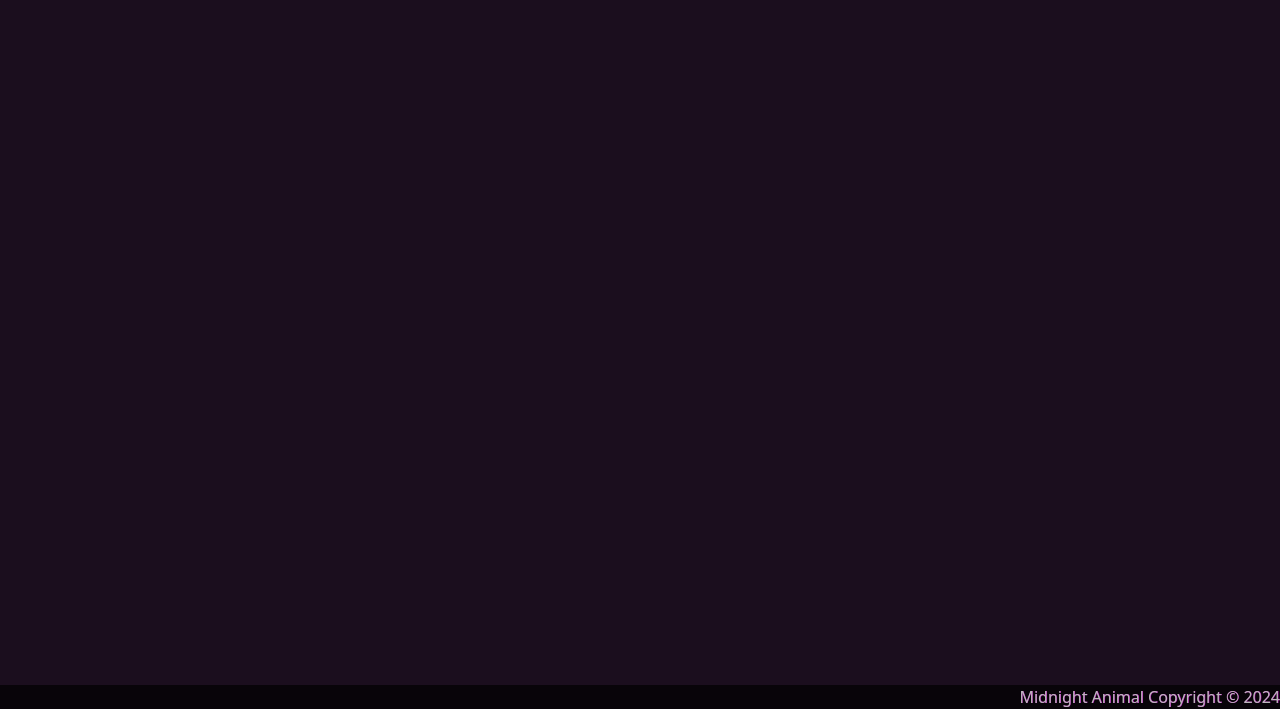
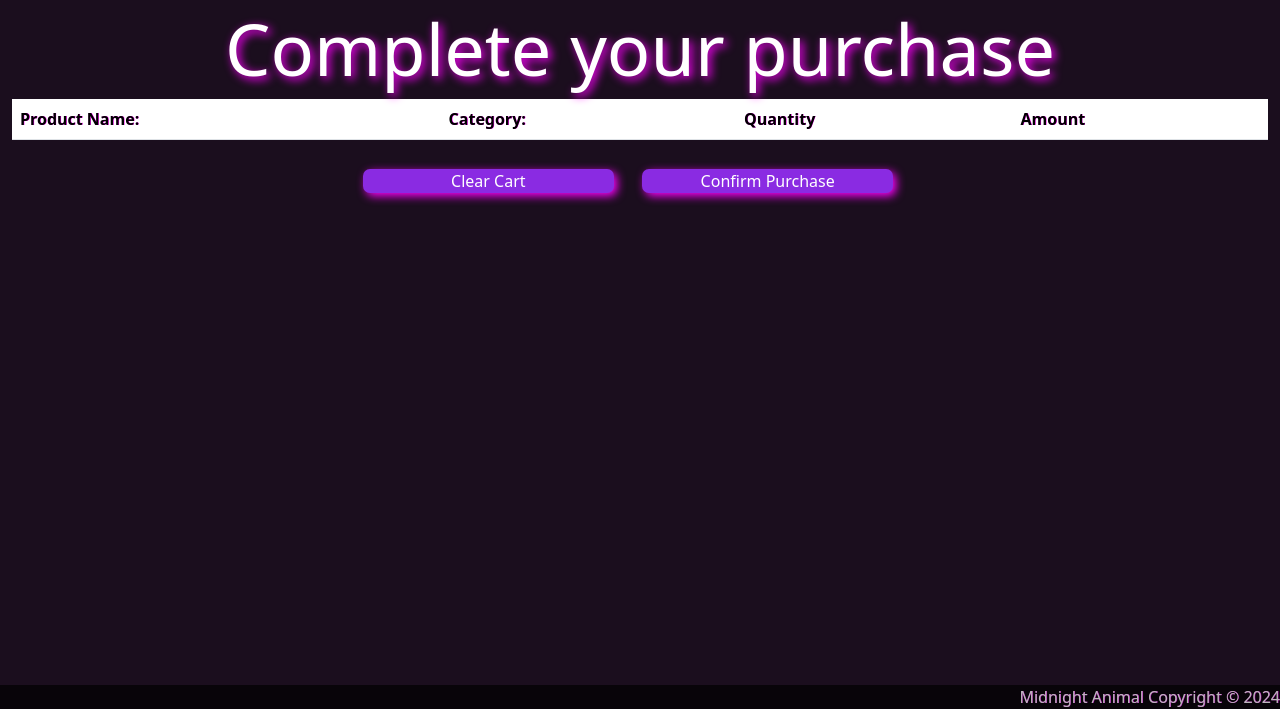
Before and after one commit to RichtersHotline/Midnight-Animal, a plain HTML site: page HTMLFolder/checkout.html in a window 1280 px wide. Shown: the part 91-800 px from the top of the page. Drawn offline with nearby package versions, Linux system fonts and the light colour scheme.

Commit message:
added a checkout page

```diff
--- a/HTMLFolder/checkout.html
+++ b/HTMLFolder/checkout.html
@@ -50,7 +50,18 @@
           </div>
         </div>
       </nav>
+      <main class="container-fluid">
+        <h2 class="display-2 text-center">Complete your purchase</h2>
+        <div id="CheckoutItems">
 
+
+        </div>
+        <div class="row text-center">
+            <div class="col">
+        <button type="button" class="me-4" onclick="clearAsDay()" id="ProductBtn2">Clear Cart</button>
+        <button type="button" class="me-4" onclick="purchase()" id="ProductBtn2">Confirm Purchase</button>
+
+      </main>
       <footer>
 
         <span id="Foot3r">asafafs</span>
--- a/Script/checkout.js
+++ b/Script/checkout.js
@@ -1,4 +1,128 @@
 // Javascript
+let cartShower = document.getElementById("CheckoutItems")
+let cartitem = JSON.parse(localStorage.getItem("cartCheckout")) ? JSON.parse(localStorage.getItem("cartCheckout")) : [
+
+
+]
+
+
+
+function showCart(args) {
+
+
+    let ItemsTable = `
+    <table class="table" id="CartID">
+    <thead>
+    <tr>
+    <th scope="col">Product Name:</th>
+    <th scope="col">Category:</th>
+    <th scope="col">Quantity</th>
+    <th scope="col">Amount</th>
+    </tr>
+    </thead>
+    <tbody>
+
+
+
+
+
+
+
+
+    `
+     cartShower.innerHTML = ""
+
+
+    try {
+
+        args.forEach(item => {
+            ItemsTable += `
+            <tr>
+            <th scope = "row">${item.productName}</th>
+            <td>${item.Category}</td>
+            <td>${item.Amount}</td>
+            <td>${item.Amount}</td>
+
+            </tr>
+
+
+
+
+
+
+
+            `
+
+        });
+
+        ItemsTable += `
+        </tbody>
+        </table>
+
+
+
+        `
+cartShower.innerHTML = ItemsTable
+
+    } catch (e) {
+
+        cartShower.innerHTML += `
+
+        <div class="spinner-border" role="status">
+  <span class="visually-hidden">Loading...</span>
+</div>
+        `
+        setTimeout( ()=>{
+            location.reload()
+        }, 2000)
+    }
+
+ }
+ function clearAsDay() {
+
+    let cartClearer = document.getElementById("CartID")
+    cartClearer.remove();
+   cartShower.innerHTML = "Cart Cleared"
+   localStorage.removeItem("cartCheckout")
+   setTimeout( ()=>{
+    location.reload()
+}, 1000)
+ }
+
+ function purchase() {
+    let cartClearer = document.getElementById("CartID")
+    cartClearer.remove();
+   cartShower.innerHTML = "Cart Cleared"
+   localStorage.removeItem("cartCheckout")
+   cartShower.innerHTML = "Purchase successful. Thank you for your continued loyalty to our brand. Have a good night. And have fun."
+   setTimeout( ()=>{
+    location.reload()
+}, 5000)
+
+
+
+ }
+ showCart(cartitem)
+
+
+
+
+
+
+
+
+
+
+
+
+
+
+
+
+
+
+
+
 
 
 let Copyright = document.getElementById("Foot3r")
--- a/Styles/Style.css
+++ b/Styles/Style.css
@@ -90,7 +90,27 @@ flex-direction:row;
 width:70%;
 
 }
+h2 {
 
+    animation:fade ease 2s;
+    animation-iteration-count: 1;
+    animation-fill-mode: forwards;
+
+}
+@keyframes fade {
+
+    0% {
+
+        opacity:0;
+
+    }
+    100% {
+
+        opacity:1
+
+    }
+
+}
 
 
 
```
Also changed, not shown: Script/code.js (+25 -0 lines).
